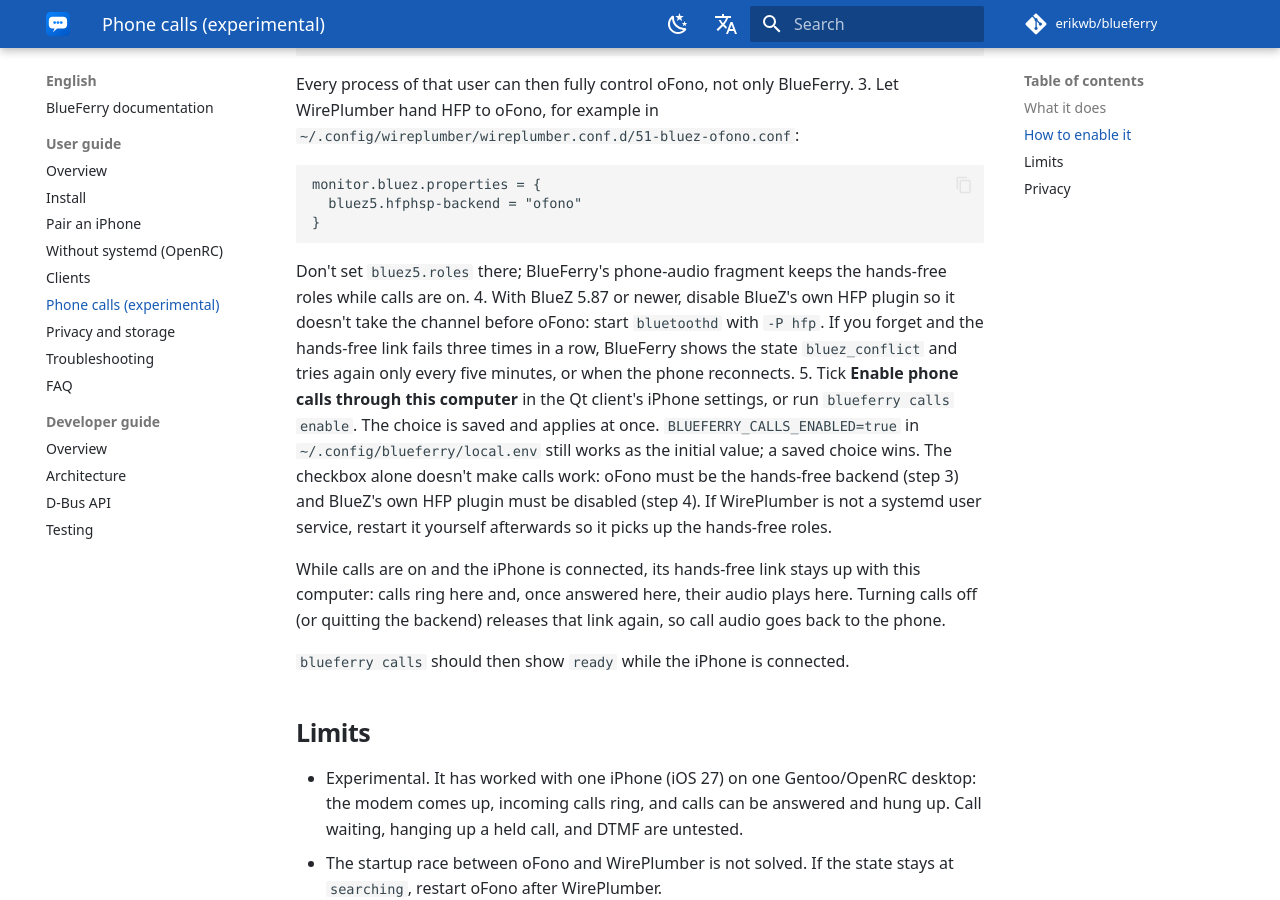
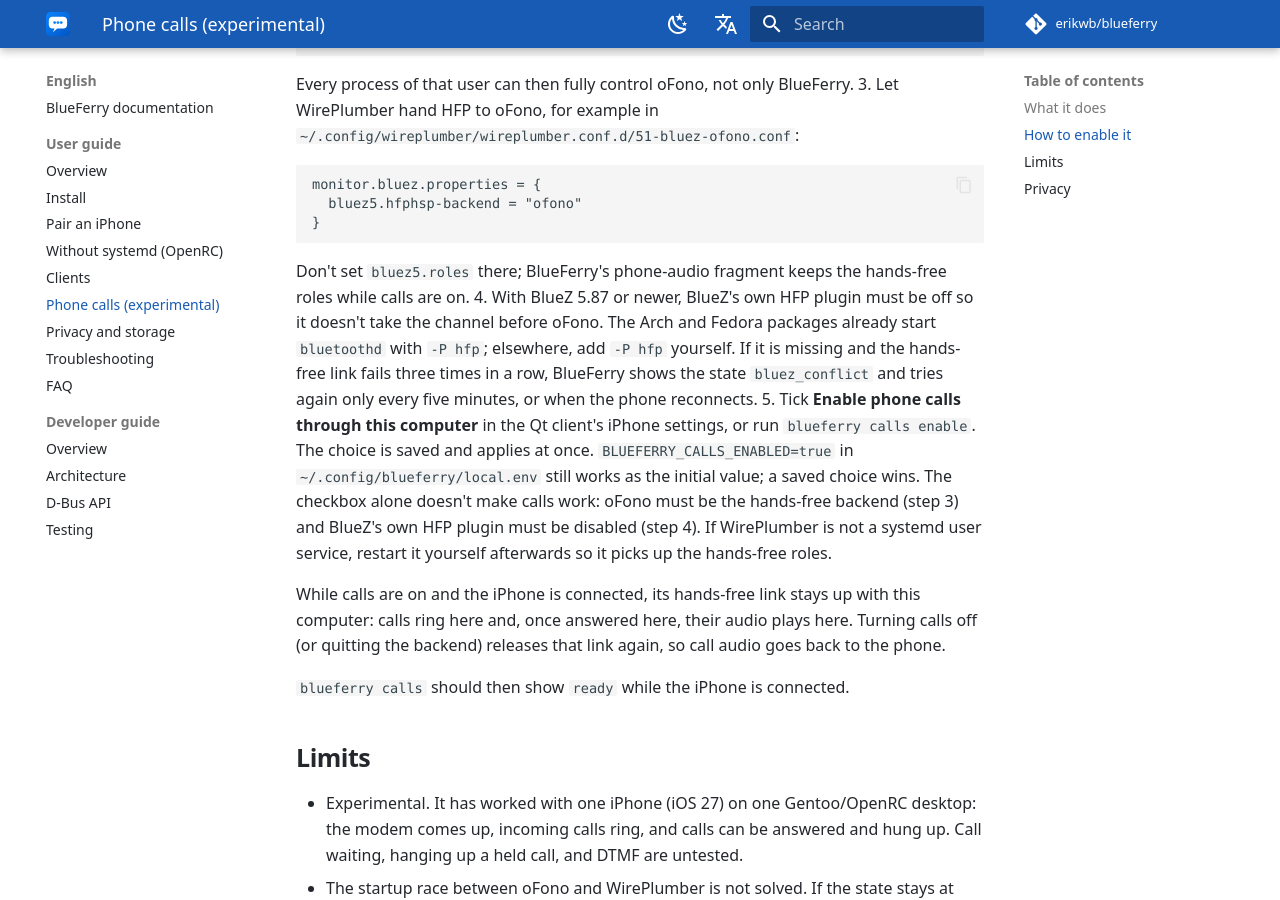
Before and after one commit to erikwb/blueferry, an MkDocs documentation site: the page built from docs/en/user/calls.md, in a window 1280 px wide and 900 px high, scrolled down 1414 px. Built offline with MkDocs 1.6.1 and Material for MkDocs 9.7.7, drawn with Linux system fonts in a browser that asks for light colours; some web fonts are replaced; comment, search, counter and statistics services are not loaded.

Commit message:
Start bluetoothd without its own HFP plugin in the packaged drop-ins
The Arch and Fedora drop-ins run bluetoothd -E, which on BlueZ 5.87 and
newer also loads its hands-free plugin and takes the iPhone's call channel
before oFono can. -P hfp leaves the plugin out; older BlueZ has no plugin
of that name and ignores the pattern.

```diff
--- a/docs/en/user/calls.md
+++ b/docs/en/user/calls.md
@@ -73,9 +73,10 @@ Audio itself is routed by PipeWire. BlueFerry only controls the call.
 
    Don't set `bluez5.roles` there; BlueFerry's phone-audio fragment keeps the
    hands-free roles while calls are on.
-4. With BlueZ 5.87 or newer, disable BlueZ's own HFP plugin so it doesn't
-   take the channel before oFono: start `bluetoothd` with `-P hfp`. If you
-   forget and the hands-free link fails three times in a row, BlueFerry shows
+4. With BlueZ 5.87 or newer, BlueZ's own HFP plugin must be off so it doesn't
+   take the channel before oFono. The Arch and Fedora packages already start
+   `bluetoothd` with `-P hfp`; elsewhere, add `-P hfp` yourself. If it is
+   missing and the hands-free link fails three times in a row, BlueFerry shows
    the state `bluez_conflict` and tries again only every five minutes, or
    when the phone reconnects.
 5. Tick **Enable phone calls through this computer** in the Qt client's
```
Also changed, not shown: README.md (+4 -4 lines), docs/de/user/calls.md (+4 -3 lines), docs/de/user/install.md (+4 -3 lines), docs/en/user/install.md (+4 -2 lines), packaging/README.md (+1 -1 lines), packaging/rpm/README.md (+1 -1 lines), 3 other files.
